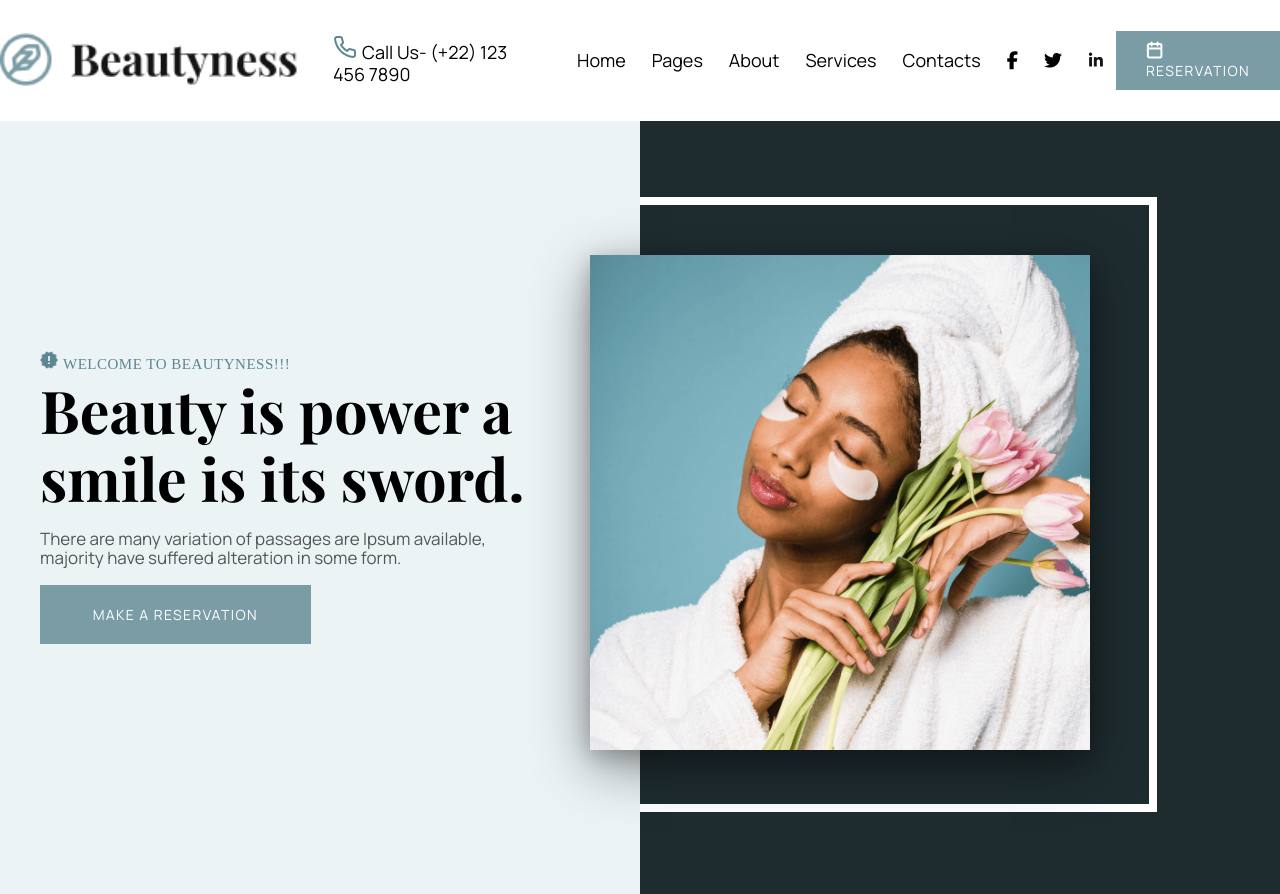
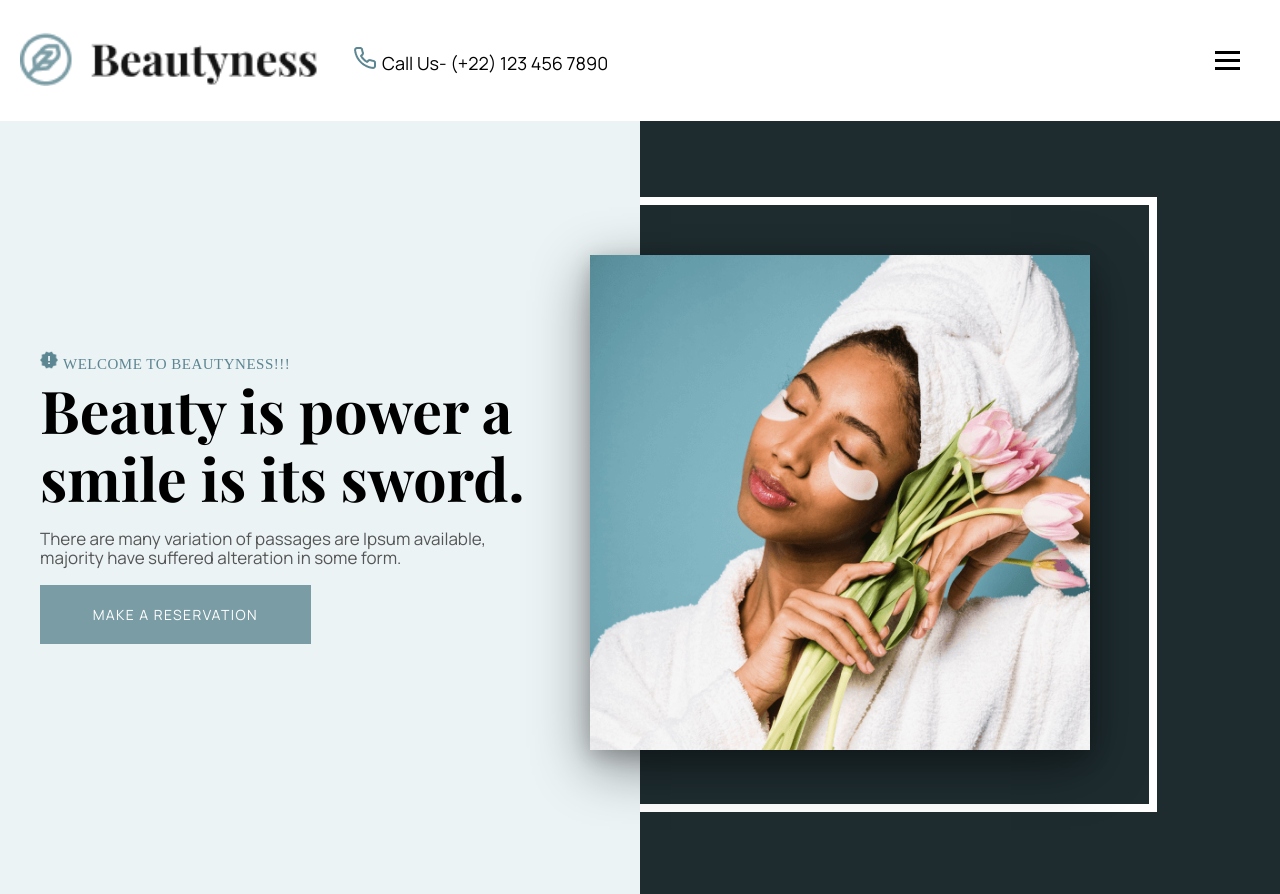
Before and after one commit to brigita2/brigita-beautyness-website, a PHP site: page / in a window 1280 px wide. Shown: the top 894 px of the page. Run offline with PHP 8.4, Linux system fonts and the light colour scheme; data that the repository does not hold is empty; some libraries are stand-ins or nearby versions.

Commit message:
responsive design changes done

```diff
--- a/app/css/header.css
+++ b/app/css/header.css
@@ -69,3 +69,19 @@ img.main-logo {
 .main-button img {
     margin-right: 5px;
 }
+
+.hamburger {
+    display: none;
+    cursor: pointer;
+}
+
+.bar {
+    display: block;
+    width: 25px;
+    height: 3px;
+    margin: 5px auto;
+    -webkit-transition: all 0.3s ease-in-out;
+    transition: all 0.3s ease-in-out;
+    background-color: black;
+
+}
--- a/app/css/home-page.css
+++ b/app/css/home-page.css
@@ -107,9 +107,7 @@ section.welcome {
     width: 100%;
     transition: width 0.3s ease-in-out;
     position: relative;
-    /* Ensure the image is positioned relative to its parent */
     z-index: 1;
-    /* Set a default z-index value */
 }
 
 .service-description h2 {
@@ -136,12 +134,12 @@ section.welcome {
     line-height: 125%;
     letter-spacing: 2px;
     cursor: pointer;
+    transition: all 0.5s ease;
 }
 
 .read-more:hover {
     color: white;
     background-color: var(--button-blue);
-    transition: background-color 1s;
 }
 
 /* ABOUT US SECTION */
@@ -215,11 +213,14 @@ section.our-services .container {
 
 .our-services .container .title {
     text-align: center;
+    display: flex;
+    flex-direction: column;
+    align-items: center;
 }
 
 .our-services .title h2.section-title {
     padding: 13px 0px 27px 0;
-    margin: 0px 356px;
+    width: 50%;
 }
 
 .services-image {
@@ -227,7 +228,7 @@ section.our-services .container {
 }
 
 .price-list {
-    width: 50%;
+    width: 100%;
 }
 
 .one-service p {
@@ -282,7 +283,7 @@ section.our-services .container {
 }
 
 .image-wrapper {
-    width: 50%;
+    width: 100%;
 }
 
 img.services-image {
@@ -303,8 +304,18 @@ img.services-image {
     padding: 20px 38px;
 }
 
+.services-top {
+    display: grid;
+    grid-template-columns: 1fr 1fr;
+}
+
 .services-top .price-list {
     padding-left: 25px;
+}
+
+.services-bottom {
+    display: grid;
+    grid-template-columns: 1fr 1fr;
 }
 
 .services-bottom .price-list {
--- /dev/null
+++ b/app/css/responsive-design.css
@@ -0,0 +1,189 @@
+/* @media all and (max-width:1400px) {
+    .site-header {
+
+    }
+} */
+@media all and (max-width:1400px) {
+
+    /* NAVIGATION */
+    .logo-wrapper.flex-container {
+        margin-left: 20px;
+    }
+
+    .site-header .flex-container {
+        width: 100%;
+    }
+
+    .nav-wrapper.flex-container {
+        justify-content: end;
+        margin-right: 40px;
+    }
+
+    .call-us {
+        min-width: fit-content;
+    }
+
+    .logo-wrapper.flex-container {
+        justify-content: start;
+    }
+
+    .nav-wrapper .main-button {
+        display: none;
+    }
+
+
+
+    .hamburger {
+        display: block;
+    }
+
+    .hamburger.active .bar:nth-child(2) {
+        opacity: 0;
+    }
+
+    .hamburger.active .bar:nth-child(1) {
+        transform: translateY(8px) rotate(45deg);
+    }
+
+    .hamburger.active .bar:nth-child(3) {
+        transform: translateY(-8px) rotate(-45deg);
+    }
+
+    .main-nav .nav-menu {
+        position: fixed;
+        right: -100%;
+        top: 70px;
+        gap: 0;
+        flex-direction: column;
+        background-color: white;
+        width: 50%;
+        text-align: center;
+        transition: 0.3s;
+    }
+
+    .nav-item {
+        margin: 16px 0;
+    }
+
+    .nav-menu.active {
+        right: 0;
+
+    }
+}
+
+@media all and (max-width:1220px) {
+
+    .services-top,
+    .services-bottom {
+        grid-template-columns: 1fr;
+        justify-items: center;
+    }
+
+    .image-wrapper {
+        width: 80%;
+    }
+
+    .our-services .price-list {
+        width: fit-content;
+        padding: 0;
+        display: grid;
+
+    }
+
+    .image-wrapper {
+        margin-top: 20px;
+    }
+}
+
+@media all and (max-width:1220px) {
+
+    /* WELCOME SECTION */
+    section.welcome {
+        background: none;
+        background-color: var(--light-blue);
+    }
+
+    section.welcome .container {
+        height: 700px;
+    }
+
+    .section-content {
+        display: flex;
+        align-items: center;
+    }
+
+    .welcome-right {
+        display: none;
+    }
+
+    .welcome-left {
+        width: 100%;
+    }
+
+    .section-content {
+        width: 100%;
+        text-align: center;
+    }
+
+    .services .container {
+        margin: 120px 20px;
+        display: grid;
+        grid-template-columns: 1fr 1fr;
+    }
+
+    .service {
+        width: 88%;
+    }
+
+    .services .container.service:last-child {
+        width: 100%;
+    }
+
+    .about-us-section .container {
+        margin-left: 30px;
+    }
+
+    .services-top,
+    .services-bottom {
+        padding: 0px 20px 66px 20px;
+    }
+}
+
+@media all and (max-width:890px) {
+    .about-us-section .container.flex-container {
+        display: grid;
+        grid-template-columns: 1fr;
+        justify-items: center;
+        padding: 60px 0;
+    }
+
+    .content-left {
+        width: 100%;
+        height: 580px;
+        padding-right: 68px;
+    }
+
+    .content-wrapper {
+        width: 100%;
+        text-align: center;
+    }
+
+    .picture-right {
+        width: 70%;
+    }
+}
+
+@media all and (max-width:700px) {
+    div.call-us {
+        position: fixed;
+        bottom: 0;
+        left: 0;
+        align-content: center;
+        background-color: var(--light-blue);
+        text-align: center;
+        right: 0;
+        padding: 11px 15px;
+        border: solid 1px;
+        border-color: var(--button-blue);
+    }
+}
--- a/app/js/img-size-change.js
+++ b/app/js/img-size-change.js
@@ -0,0 +1,15 @@
+function bigImg(x) {
+    if (window.innerWidth >= 870) {
+        x.style.height = "auto";
+        x.style.width = "400px";
+        x.style.zIndex = "2";
+    }
+}
+
+function normalImg(x) {
+    if (window.innerWidth >= 870) {
+        x.style.height = "auto";
+        x.style.width = "100%";
+        x.style.zIndex = "1";
+    }
+}
--- /dev/null
+++ b/app/js/nav-mobile.js
@@ -0,0 +1,11 @@
+const hamburger = document.querySelector(".hamburger");
+const navMenu = document.querySelector(".nav-menu");
+
+hamburger.addEventListener("click", () => {
+    hamburger.classList.toggle("active");
+    navMenu.classList.toggle("active");
+})
+document.querySelectorAll(".nav-link").forEach(n => n.addEventListener("click", () => {
+    hamburger.classList.remove("active");
+    navMenu.classList.remove("active");
+}))
--- a/app/views/header.php
+++ b/app/views/header.php
@@ -12,23 +12,29 @@
         </div>
         <!-- header right side -->
         <div class="nav-wrapper flex-container">
-            <nav class="main-nav">
-                <ul class="flex-container">
-                    <li><a href="#">Home</a></li>
-                    <li><a href="#">Pages</a></li>
-                    <li><a href="#">About</a></li>
-                    <li><a href="#">Services</a></li>
-                    <li><a href="#">Contacts</a></li>
-                    <li>
-                        <a href="#"><i class="fa-brands fa-facebook-f"></i></a>
+            <nav class="main-nav navbar">
+                <ul class="nav-menu flex-container">
+                    <li class="nav-item"><a class="nav-link" href="#">Home</a></li>
+                    <li class="nav-item"><a class="nav-link" href="#">Pages</a></li>
+                    <li class="nav-item"><a class="nav-link" href="#">About</a></li>
+                    <li class="nav-item"><a class="nav-link" href="#">Services</a></li>
+                    <li class="nav-item"><a class="nav-link" href="#">Contacts</a></li>
+                    <li class="nav-item">
+                        <a class="nav-link" href="#"><i class="fa-brands fa-facebook-f"></i></a>
                     </li>
-                    <li>
-                        <a href="#"><i class="fa-brands fa-twitter"></i></a>
+                    <li class="nav-item">
+                        <a class="nav-link" href="#"><i class="fa-brands fa-twitter"></i></a>
                     </li>
-                    <li>
-                        <a href="#"><img src="../app/logo/instagram-black.png" alt="" /></a>
+                    <li class="nav-item">
+                        <a class="nav-link" href="#"><img src="../app/logo/instagram-black.png" alt="" /></a>
                     </li>
                 </ul>
+
+                <div class="hamburger">
+                    <span class="bar"></span>
+                    <span class="bar"></span>
+                    <span class="bar"></span>
+                </div>
             </nav>
             <a class="main-button" id="scroll-to-form">
                 <img src="../app/logo/calendar.png" alt="calendar icon" />Reservation
--- a/app/views/home-page.php
+++ b/app/views/home-page.php
@@ -65,16 +65,19 @@
         </div>
         <script>
             function bigImg(x) {
+                if (window.innerWidth >= 1000) {
                     x.style.height = "auto";
                     x.style.width = "400px";
                     x.style.zIndex = "2";
-
+                }
             }
 
             function normalImg(x) {
+                if (window.innerWidth >= 1000) {
                     x.style.height = "auto";
                     x.style.width = "100%";
                     x.style.zIndex = "1";
+                }
             }
         </script>
     </div>
@@ -122,7 +125,7 @@
             <span class="introduction">Our Services</span>
             <h2 class="section-title">We are Experienced in making you very Beautiful</h2>
         </div>
-        <div class="services-top flex-container">
+        <div class="services-top">
             <div class="image-wrapper">
                 <img class="services-image" src="/../brigita/images/services/relax.jpg" alt="Two girls relaxing at spa">
             </div>
@@ -167,7 +170,7 @@
             </div>
         </div>
 
-        <div class="services-bottom flex-container">
+        <div class="services-bottom">
             <div class="price-list">
                 <div class="one-service">
                     <div class="service-wrapper">
@@ -345,6 +348,7 @@
                 <p><textarea class="input-features input-note" placeholder="Any Note For Us" name="message"></textarea></p>
                 <p class="button-wrapper"><button class="main-button" name="submit" type="submit" id="service-submit">Get an appointment</button></p>
             </form>
+
         </div>
     </div>
 
--- a/public/index.php
+++ b/public/index.php
@@ -21,8 +21,10 @@ require __DIR__ . '/../app/src/app.php';
   <link rel="stylesheet" href="../app/css/header.css">
   <link rel="stylesheet" href="../app/css/home-page.css">
   <link rel="stylesheet" href="../app/css/footer.css">
-
-
+  <link rel="stylesheet" href="../app/css/responsive-design.css">
+  <script src="/../brigita/app/js/nav-mobile.js" defer></script>
+  <script src="/../brigita/app/js/scroll-to-form.js" defer></script>
+  <script src="/../brigita/app/js/img-size-change.js" defer></script>
 </head>
 
 <body>
@@ -30,9 +32,9 @@ require __DIR__ . '/../app/src/app.php';
   include '../app/views/header.php';
   include '../app/views/home-page.php';
   include '../app/views/footer.php';
+
   ?>
-  <script src="/app/js/scroll-to-form.js"></script>
-  <script src="/app/js/img-size-change.js"></script>
+
 </body>
 
 </html>
```
Lines whose indentation alone changed are shown as unchanged.
